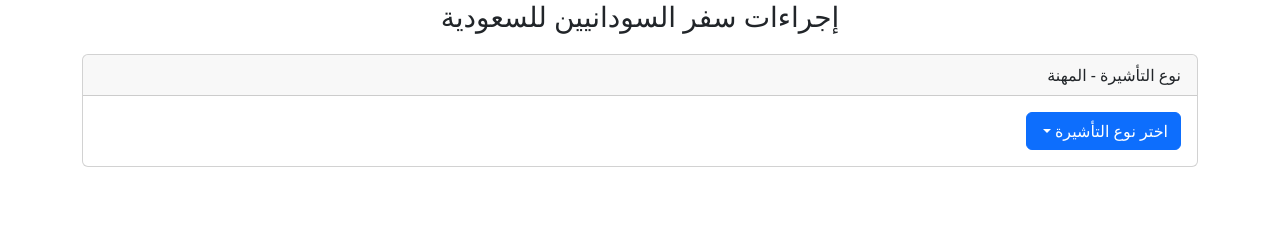
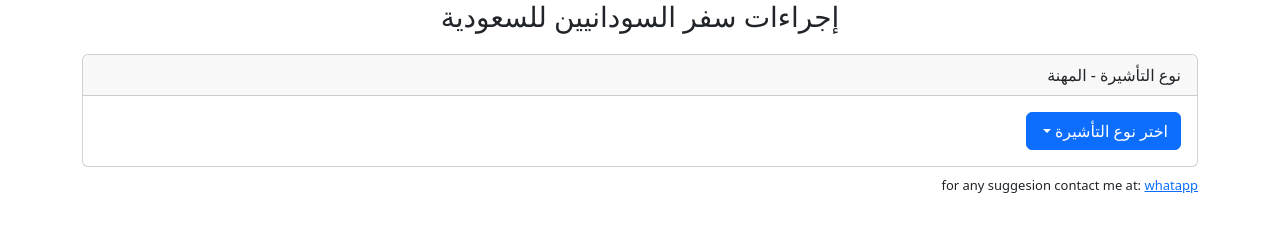
Before and after one commit to MohAbbasher/Oman-Riyadh, a plain HTML site: page index.html in a window 1280 px wide. Drawn offline with nearby package versions, Linux system fonts and the light colour scheme.

Commit message:
add contact

```diff
--- a/index.html
+++ b/index.html
@@ -119,6 +119,8 @@
             </ul>
 
         </div>
+
+        <span style="font-size: small;">for any suggesion contact me at: <a href="https://wa.me/249116557824">whatapp</a></span>
     </div>
 
     <script>
```
